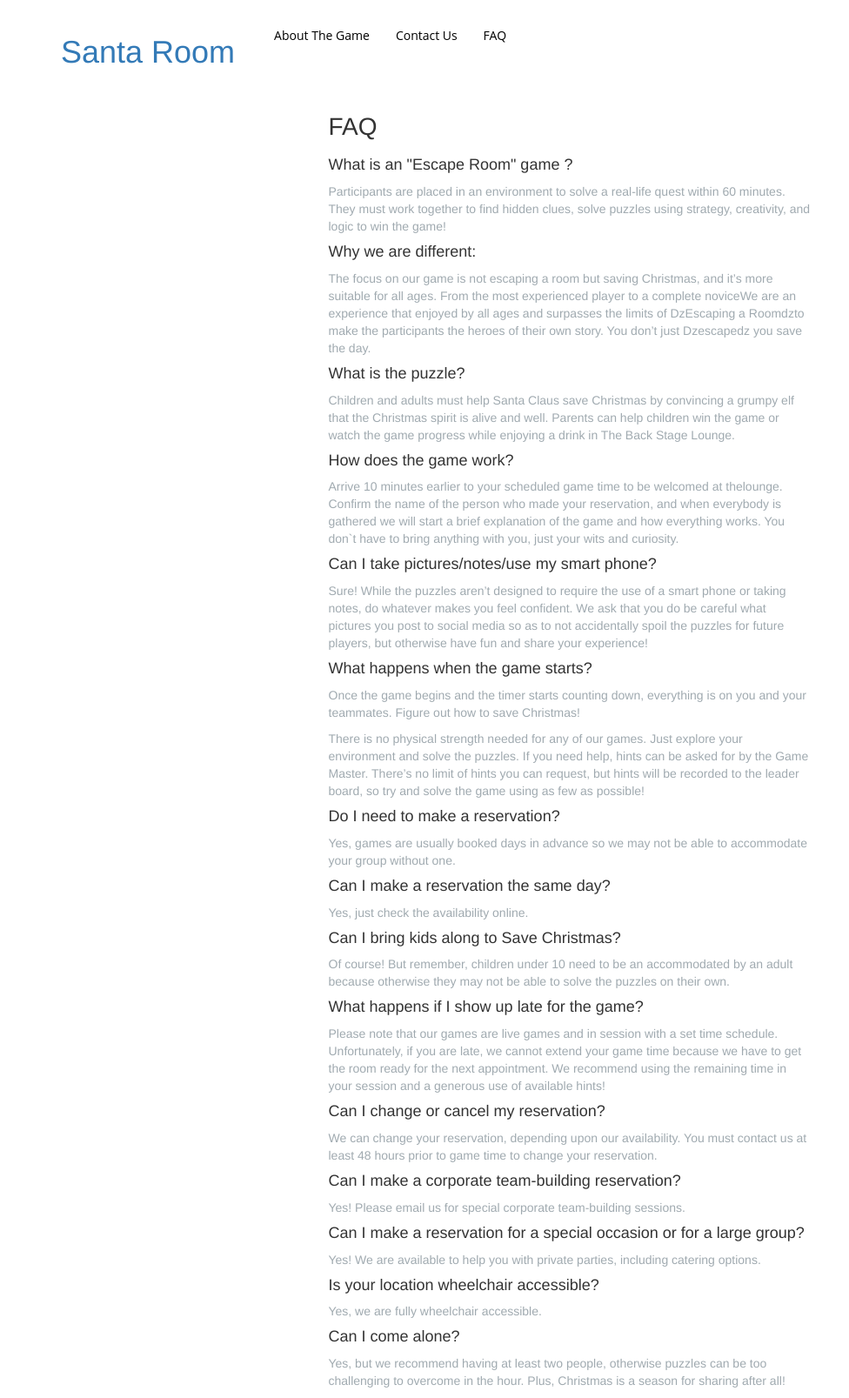
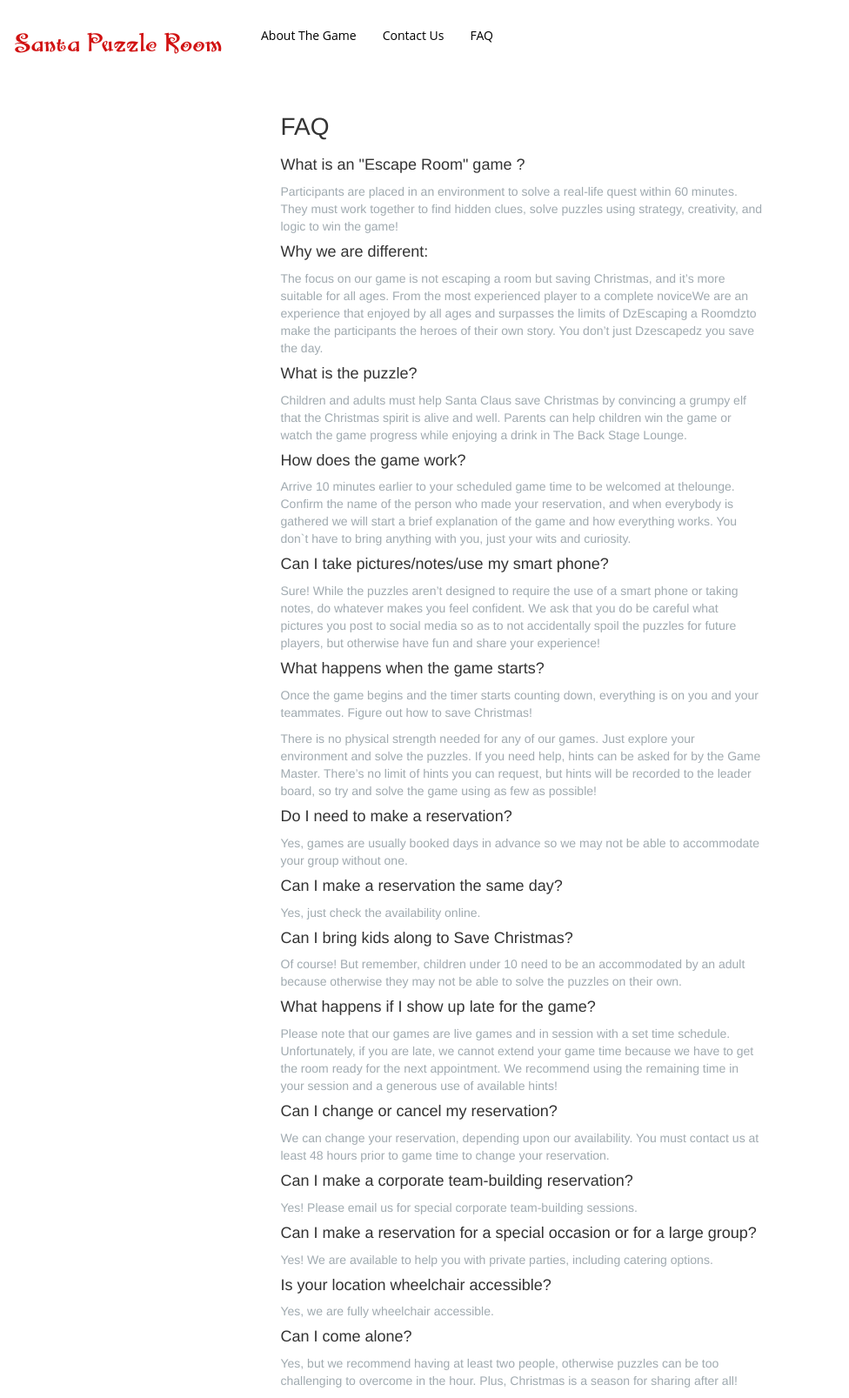
Before and after one commit to ryanb082/ryanb082.github.io, a PHP site: page /FAQ.html in a window 1280 px wide. Shown: the whole page at 87% size, without its empty margins (0-976 px from the left). Run offline with PHP 8.4, Linux system fonts and the light colour scheme; some libraries are stand-ins or nearby versions.

Commit message:
Add santa font * Add center text

```diff
--- a/FAQ.html
+++ b/FAQ.html
@@ -45,7 +45,7 @@
 
         <a class="navbar-brand" href="#">
           <div class="logo">
-             <h1>Santa Room</h1>
+            <h3 class='brand'>Santa Puzzle Room</h3>
           </div>
         </a>
 
--- a/about.html
+++ b/about.html
@@ -43,7 +43,7 @@
 
         <a class="navbar-brand" href="#">
           <div class="logo">
-             <h1>Santa Puzzle Room</h1>
+            <h3 class='brand'>Santa Puzzle Room</h3>
           </div>
         </a>
 
--- a/contact.html
+++ b/contact.html
@@ -43,7 +43,7 @@
 
         <a class="navbar-brand" href="#">
           <div class="col-md-4">
-            <h1>Santa Puzzle Room</h1>
+            <h3 class='brand'>Santa Puzzle Room</h3>
           </div>
         </a>
 
--- a/css/style.css
+++ b/css/style.css
@@ -1,3 +1,15 @@
+/*FONTS*/
+@font-face {
+  font-family: santafont;
+  src :url('../fonts/santafont.TTF');
+}
+
+
+.brand {
+  font-family: santafont;
+  font-size: 30px;
+  color: #D11111;
+}
 /*NAVBAR*/
 
  .navbar-style {
@@ -27,7 +39,7 @@ p {
 }
 
 .video {
-  width: 100%;
+  width: 500px;
   height: auto;
 }
 
--- a/index.html
+++ b/index.html
@@ -56,7 +56,7 @@
 
          <a class="navbar-brand" href="#">
           <div>
-           <h3>Santa Puzzle Room</h3>
+           <h3 class='brand'>Santa Puzzle Room</h3>
           </div>
         </a>
 
@@ -80,8 +80,8 @@
   <section>
     <div class="container">
         <div class="row">
-          <div class="col-md-6">
-            <h1></h1>
+          <div class="col-md-12">
+            <h1 class="text-center">The Santa Puzzle Room Experience: A Christmas adventure for your whole family!</h1>
               <video muted autoplay>
                 <source src="snowflakes.mp4" type="video/mp4">
                 <source src="movie.ogg" type="video/ogg">
```
Also changed, not shown: fonts/santafont.TTF (added), 1 other file.
